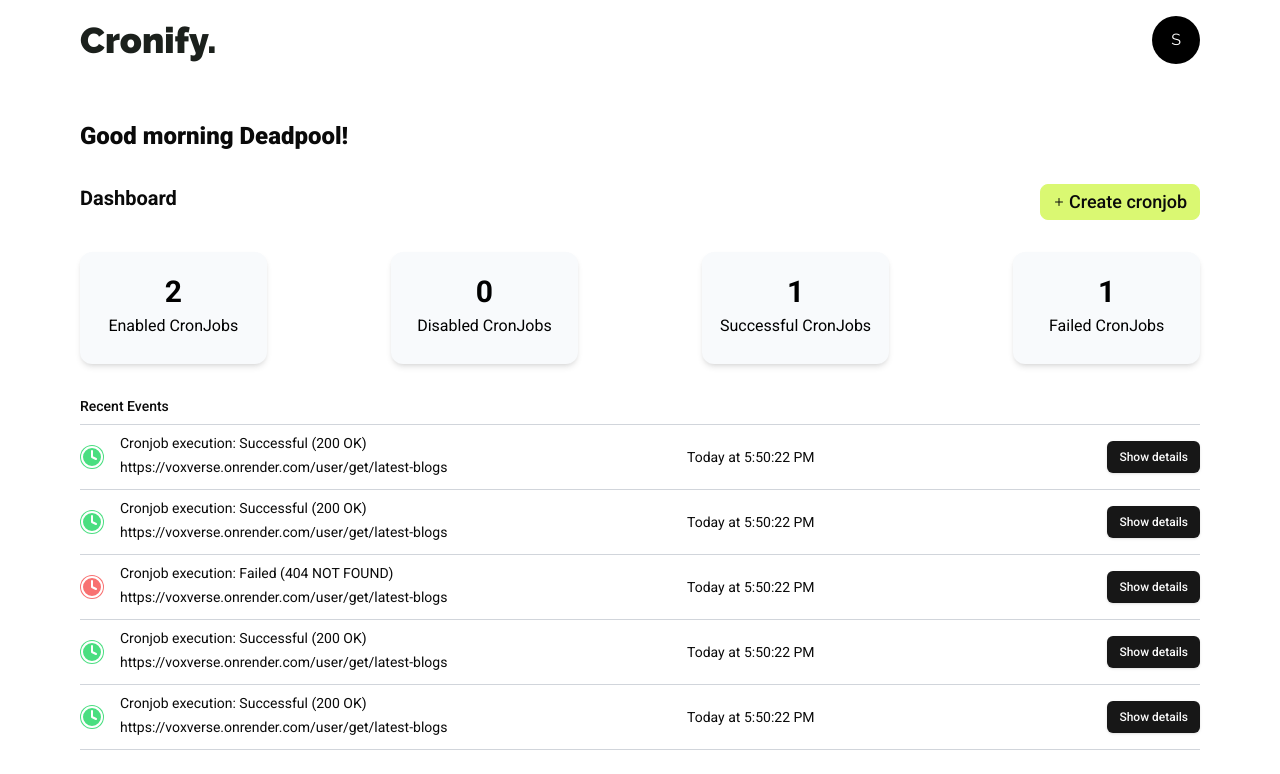
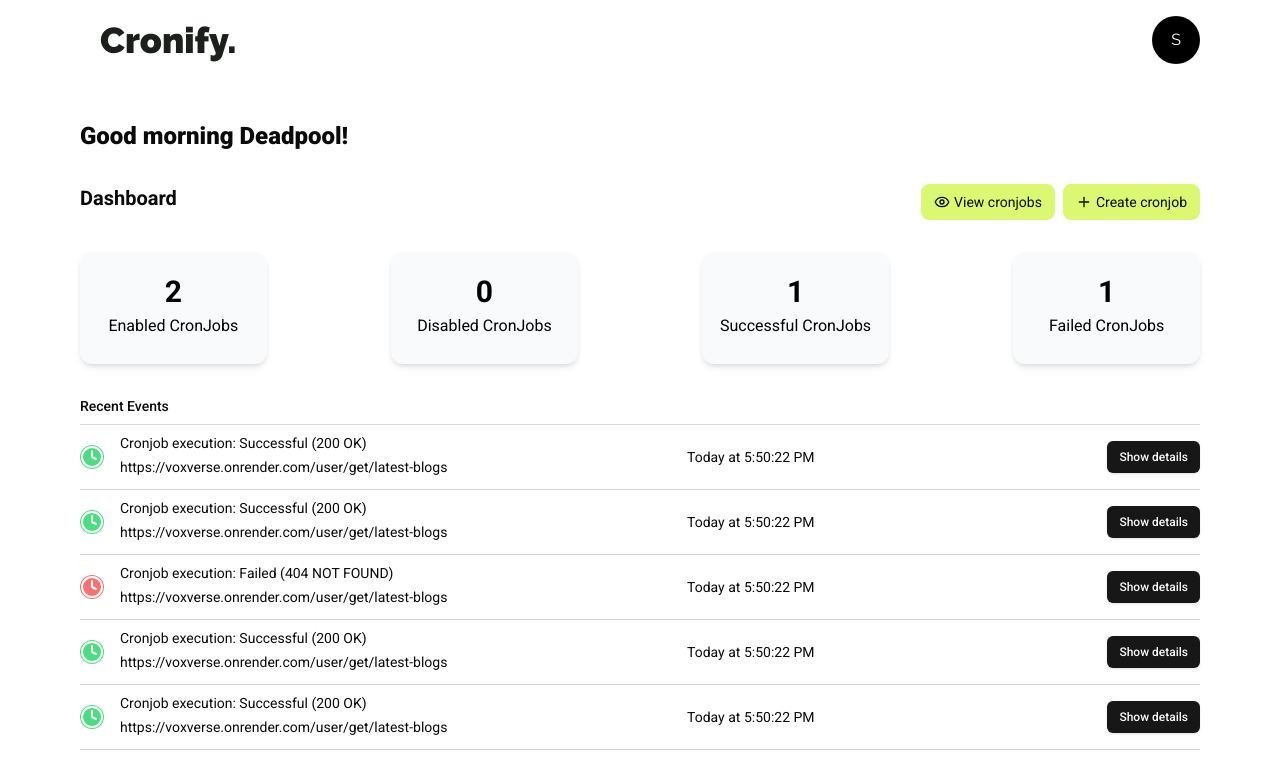
Before and after one commit to ajeeshRS/cronify, a Next.js app in the folder apps/web/: page /dashboard in a window 1280 px wide. Shown: the top 774 px of the page. Built offline with nearby package versions, Linux system fonts and the light colour scheme; no server answers; sample sign-in values are in the browser's storage.

Commit message:
Added cronjob actions and loader component

```diff
--- /dev/null
+++ b/apps/web/app/actions/cronActions.ts
@@ -0,0 +1,25 @@
+"use server";
+import { authOptions, CustomSession } from "@/lib/auth";
+import { PrismaClient } from "@prisma/client";
+import { getServerSession } from "next-auth";
+
+const prisma = new PrismaClient();
+
+export const fetchCronJobs = async () => {
+  try {
+    const session = await getServerSession(authOptions);
+
+    if (!session || !session.user) {
+      throw new Error("Not authenticated");
+    }
+    const customSession = session as CustomSession;
+
+    const cronJobs = await prisma.cronJob.findMany({
+      where: { userId: customSession.user.id },
+    });
+    return cronJobs;
+  } catch (error) {
+    console.error("Error fetching cron jobs:", error);
+    throw new Error("Failed to fetch cron jobs");
+  }
+};
--- /dev/null
+++ b/apps/web/app/cronjobs/page.tsx
@@ -0,0 +1,65 @@
+"use client";
+import { Button } from "@/components/ui/button";
+import { roboto } from "../fonts/font";
+import { useRouter } from "next/navigation";
+import { Plus } from "lucide-react";
+import { useEffect, useState } from "react";
+import { useSession } from "next-auth/react";
+import Loader from "../../components/loader";
+import { fetchCronJobs } from "../actions/cronActions";
+import { CustomSession } from "@/lib/auth";
+
+export default function Page() {
+  const router = useRouter();
+  const { data: session, status } = useSession();
+  const [cronjobs, setCronjobs] = useState<any[]>([]);
+  const [loading, setLoading] = useState(false);
+  const customSession = session as CustomSession;
+
+  useEffect(() => {
+    const getCronJobs = async () => {
+      if (status === "authenticated" && customSession?.user?.id) {
+        try {
+          setLoading(true);
+          const data = await fetchCronJobs(); // Action fetches cron jobs for the logged-in user
+          setCronjobs(data);
+          setLoading(false);
+        } catch (error) {
+          console.error("Error fetching cron jobs:", error);
+          setLoading(false);
+        } finally {
+          setLoading(false);
+        }
+      }
+    };
+
+    getCronJobs();
+  }, [session, status]);
+
+  if (loading) {
+    return (
+      <div className="w-full h-[80vh] flex items-center justify-center">
+        <Loader />
+      </div>
+    );
+  }
+
+  return (
+    <div
+      className={`${roboto.className} w-full h-[90vh] flex items-start flex-col justify-start px-20 py-10`}
+    >
+      <div className="py-4 w-full flex justify-between">
+        <h3 className="font-semibold text-xl">Cronjobs</h3>
+        <div className="flex items-center">
+          <Button
+            onClick={() => router.push("/create")}
+            className={`bg-[#DAF872] font-normal text-sm py-2 px-3 rounded-lg shadow-none text-inherit hover:bg-white border-[#DAF872] border hover:border-[#000] hover:text-[#000] flex items-center`}
+          >
+            <Plus className="w-5 h-5 pr-1" /> Create cronjob
+          </Button>
+        </div>
+      </div>
+      <div className="w-full flex flex-col"></div>
+    </div>
+  );
+}
--- a/apps/web/app/dashboard/page.tsx
+++ b/apps/web/app/dashboard/page.tsx
@@ -1,6 +1,6 @@
 "use client";
 import { Button } from "@/components/ui/button";
-import { Clock, Plus } from "lucide-react";
+import { Clock, Eye, Plus } from "lucide-react";
 import { roboto } from "../fonts/font";
 import Link from "next/link";
 import { useRouter } from "next/navigation";
@@ -21,12 +21,20 @@ export default function Page() {
       <div className="w-full h-[1px] bg-gray-300 my-2"></div>
       <div className="py-4 w-full flex justify-between">
         <h3 className="font-semibold text-xl">Dashboard</h3>
-        <Button
-          onClick={() => router.push("/create")}
-          className={`bg-[#DAF872] font-medium text-lg py-2 px-3 rounded-lg shadow-none text-inherit hover:bg-white border-[#DAF872] border hover:border-[#000] hover:text-[#000] flex items-center`}
-        >
-          <Plus className="w-4 h-4 pr-1" /> Create cronjob
-        </Button>
+        <div className="flex items-center">
+          <Button
+            onClick={() => router.push("/cronjobs")}
+            className={`bg-[#DAF872] font-normal text-sm py-2 px-3 rounded-lg shadow-none text-inherit hover:bg-white border-[#DAF872] border hover:border-[#000] hover:text-[#000] flex items-center mr-2`}
+          >
+            <Eye className="w-5 h-5 pr-1" /> View cronjobs
+          </Button>
+          <Button
+            onClick={() => router.push("/create")}
+            className={`bg-[#DAF872] font-normal text-sm py-2 px-3 rounded-lg shadow-none text-inherit hover:bg-white border-[#DAF872] border hover:border-[#000] hover:text-[#000] flex items-center`}
+          >
+            <Plus className="w-5 h-5 pr-1" /> Create cronjob
+          </Button>
+        </div>
       </div>
       <div className="w-full flex items-center justify-between py-4">
         <div className="w-1/6 min-h-28 rounded-xl bg-slate-50 shadow-md text-black flex items-center justify-center flex-col">
--- a/apps/web/app/globals.css
+++ b/apps/web/app/globals.css
@@ -90,3 +90,21 @@ a {
     @apply bg-background text-foreground;
   }
 }
+
+.loader {
+  border: 4px solid #cdcdcd;
+  border-top: 4px solid #1d1d1d;
+  border-radius: 50%;
+  width: 20px;
+  height: 20px;
+  animation: spin 1s linear infinite;
+}
+
+@keyframes spin {
+  0% {
+    transform: rotate(0deg);
+  }
+  100% {
+    transform: rotate(360deg);
+  }
+}
--- /dev/null
+++ b/apps/web/components/loader.tsx
@@ -0,0 +1,6 @@
+
+export default function Loader() {
+  return (
+    <div className='loader h-2 w-2'></div>
+  );
+}
--- a/apps/web/components/navbar.tsx
+++ b/apps/web/components/navbar.tsx
@@ -1,8 +1,8 @@
 "use client";
 import Link from "next/link";
 import { Button } from "./ui/button";
-import { usePathname } from "next/navigation";
-import { LogOut, MoveLeft, User } from "lucide-react";
+import { usePathname, useRouter } from "next/navigation";
+import { ArrowLeft, LogOut, MoveLeft, User } from "lucide-react";
 import {
   DropdownMenu,
   DropdownMenuContent,
@@ -17,16 +17,27 @@ import { signOut, useSession } from "next-auth/react";
 export default function Navbar() {
   const pathname = usePathname();
   const { data: session } = useSession();
-  console.log(session?.user)
+
+  // console.log(session?.user)
+  const router = useRouter();
+  const homePaths = ["/", "/dashboard"];
+
   return (
     <nav
       className={`w-full h-[10vh] py-10 sticky top-0 z-50 bg-[#fff] flex items-center ${
         pathname === "/login" ? "justify-start" : "justify-between"
       } px-20`}
     >
-      <h3 className="font-extrabold text-4xl text-[#1B201C]">
-        <Link href={"/"}>Cronify.</Link>
-      </h3>
+      <div className="flex items-center">
+        {!homePaths.includes(pathname) && (
+          <button onClick={() => router.back()}>
+            <ArrowLeft className="w-6 h-6" />
+          </button>
+        )}
+        <h3 className="font-extrabold text-4xl text-[#1B201C] mx-5">
+          <Link href={"/"}>Cronify.</Link>
+        </h3>
+      </div>
       <div
         className={`${
           session?.user || ["/login", "/signup"].includes(pathname)
--- a/apps/web/package.json
+++ b/apps/web/package.json
@@ -29,6 +29,7 @@
     "react-dom": "18.3.1",
     "react-hook-form": "^7.53.0",
     "react-social-icons": "^6.18.0",
+    "react-spinners": "^0.14.1",
     "shadcn": "^2.1.0",
     "sonner": "^1.5.0",
     "tailwind-merge": "^2.5.2",
```
Also changed, not shown: 1 other file (tests, documents, lock files or other folders).
